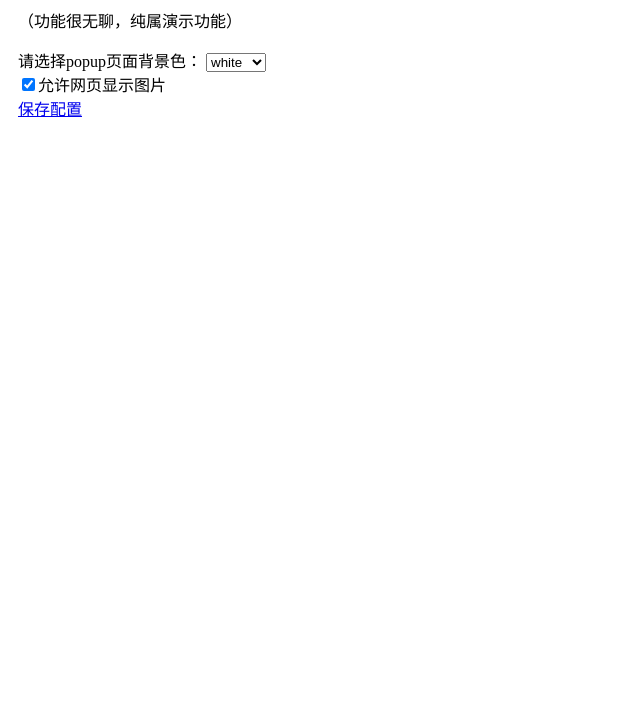
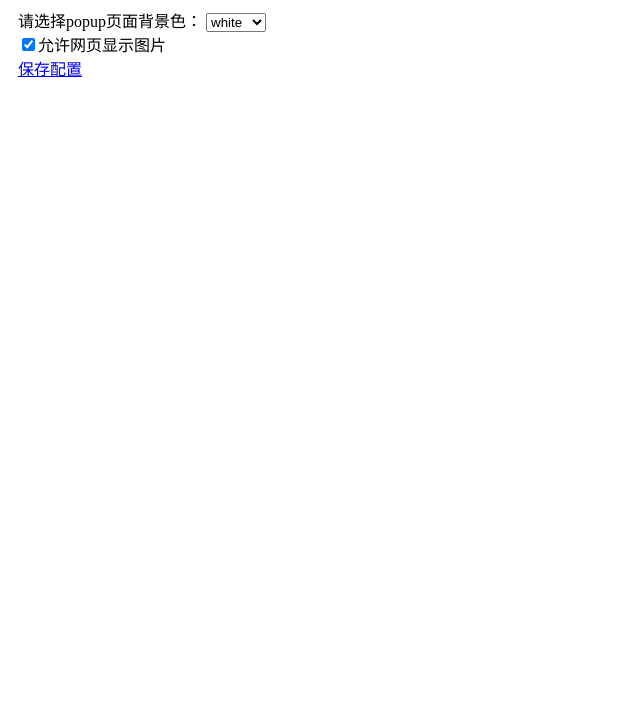
Before and after one commit to LKG/chrome-tools, a browser extension: page options.html in a window 1280 px wide. Shown: the part 99-800 px from the top of the page, without its empty margins (0-640 px from the left). Drawn offline with Linux system fonts and the light colour scheme.

Commit message:
页面调整

```diff
--- a/options.html
+++ b/options.html
@@ -10,7 +10,6 @@
 </head>
 <body>
 	<h1>简单的配置页</h1>
-	<p>（功能很无聊，纯属演示功能）</p>
 	<div>
 		<label>请选择popup页面背景色：</label>
 		<select id="color">
```
Also changed, not shown: js/background.js (+2 -6 lines).
